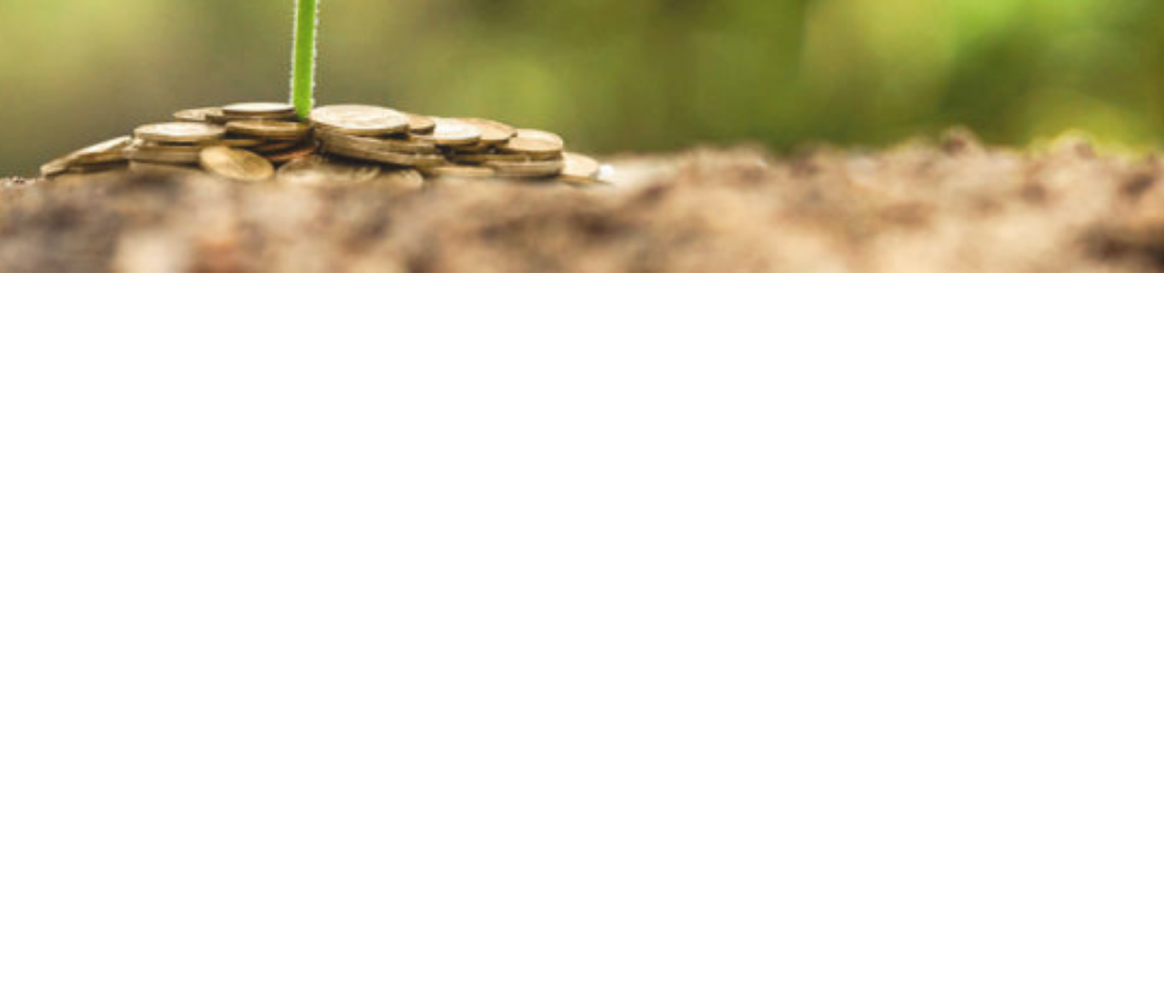
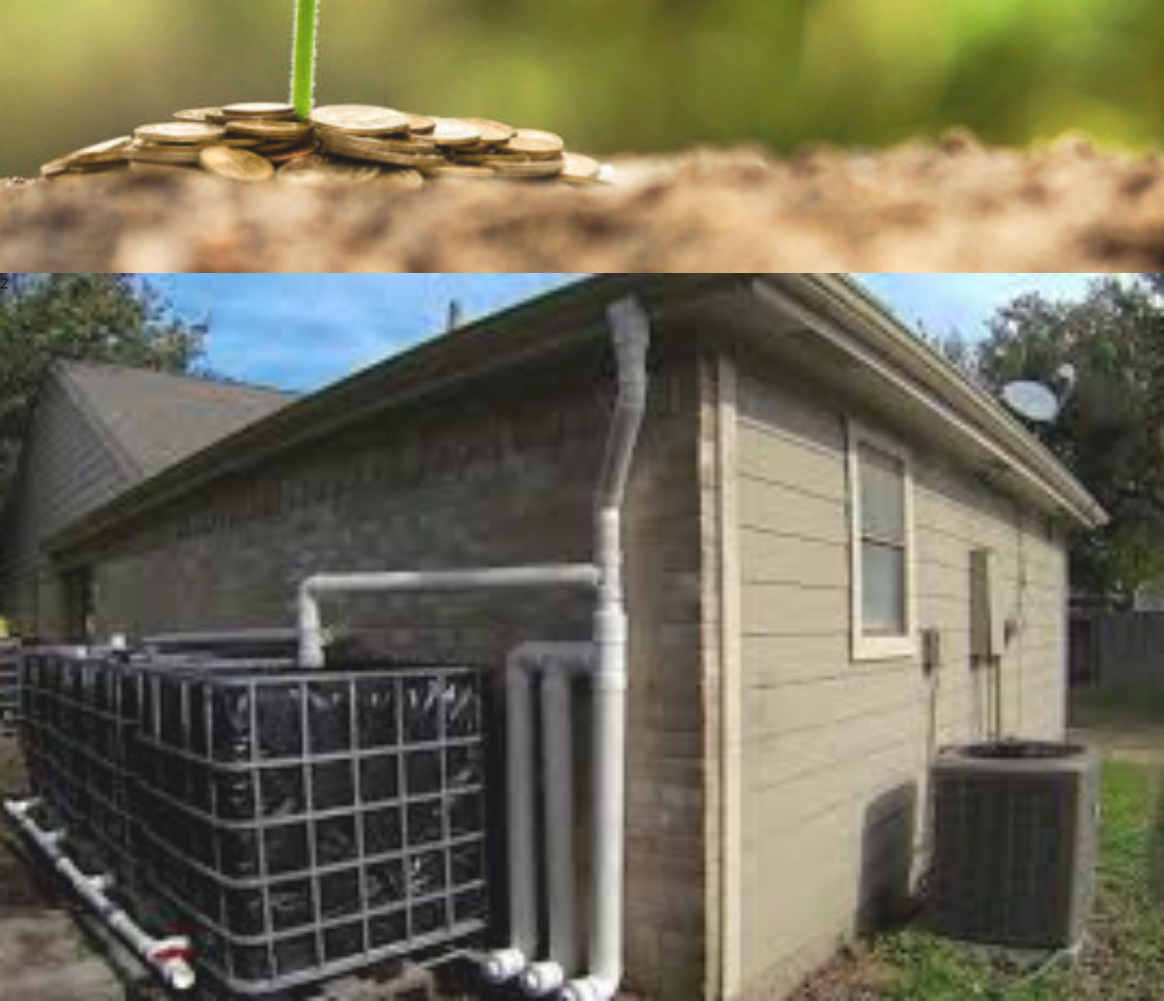
Before and after one commit to daviEstevam02/ApsPwr, a plain HTML site: page index.html in a window 1280 px wide. Shown: the part 500-1600 px from the top of the page at 91% size. Before the commit the page ends 800 px from the top, so only its background shows below. Drawn offline with Linux system fonts and the light colour scheme.

Commit message:
seçãoAdicionada

```diff
--- a/index.css
+++ b/index.css
@@ -9,6 +9,19 @@ body, html, main {
       font-family: 'Segoe UI', Tahoma, Geneva, Verdana, sans-serif;
       font-size: 16px;
   }
+  .secondParallax{
+    background-image: url("./icons/captaçãoDeAgua.jpg");
+    opacity: 0.9;
+    /* Set a specific height */
+    height: 100%;
+
+    /* Create the parallax scrolling effect */
+    background-attachment: fixed;
+    background-position: center;
+    background-repeat: no-repeat;
+    background-size: cover;
+  }
+
   .parallax {
     /* The image used */
     background-image: url("./icons/imageSlide1.jpg");
@@ -32,7 +45,7 @@ body, html, main {
         width: calc(100% - 4rem);
         z-index: 99;
         text-transform: capitalize;
-        background-color: #fffffffd;
+        background-color: #ffffffef;
     }
     ul.lista-links{
         list-style: none;
--- a/index.html
+++ b/index.html
@@ -27,7 +27,7 @@
             <li>
                 <a id="linkUm" href="https://web.whatsapp.com/">
                     <img id="contactIcon" src="icons/page-icon-png-3.png" width=10 height=10>
-                    página 1
+                    captação da agua da chuva
                 </a>
             </li>
             <li>
@@ -57,8 +57,12 @@
     </div>
     </main>
 
-    <!-- <div id="secao-2" style="height: 2000px; width: 200px;">2</div>
-    <div id="secao-3" style="height: 2000px; width: 200px;">3</div> -->
+    <div class="secondParallax">
+    <div id="secao-2" style="height: 2000px; width: 200px;">2</div>
+    </div>
+
+    <div class="parallax"></div>
+    <!-- <div id="secao-3" style="height: 2000px; width: 200px;">3</div> -->
 </body>
 
 </html>
```
Also changed, not shown: icons/captaçãoDeAgua.jpg (added).
